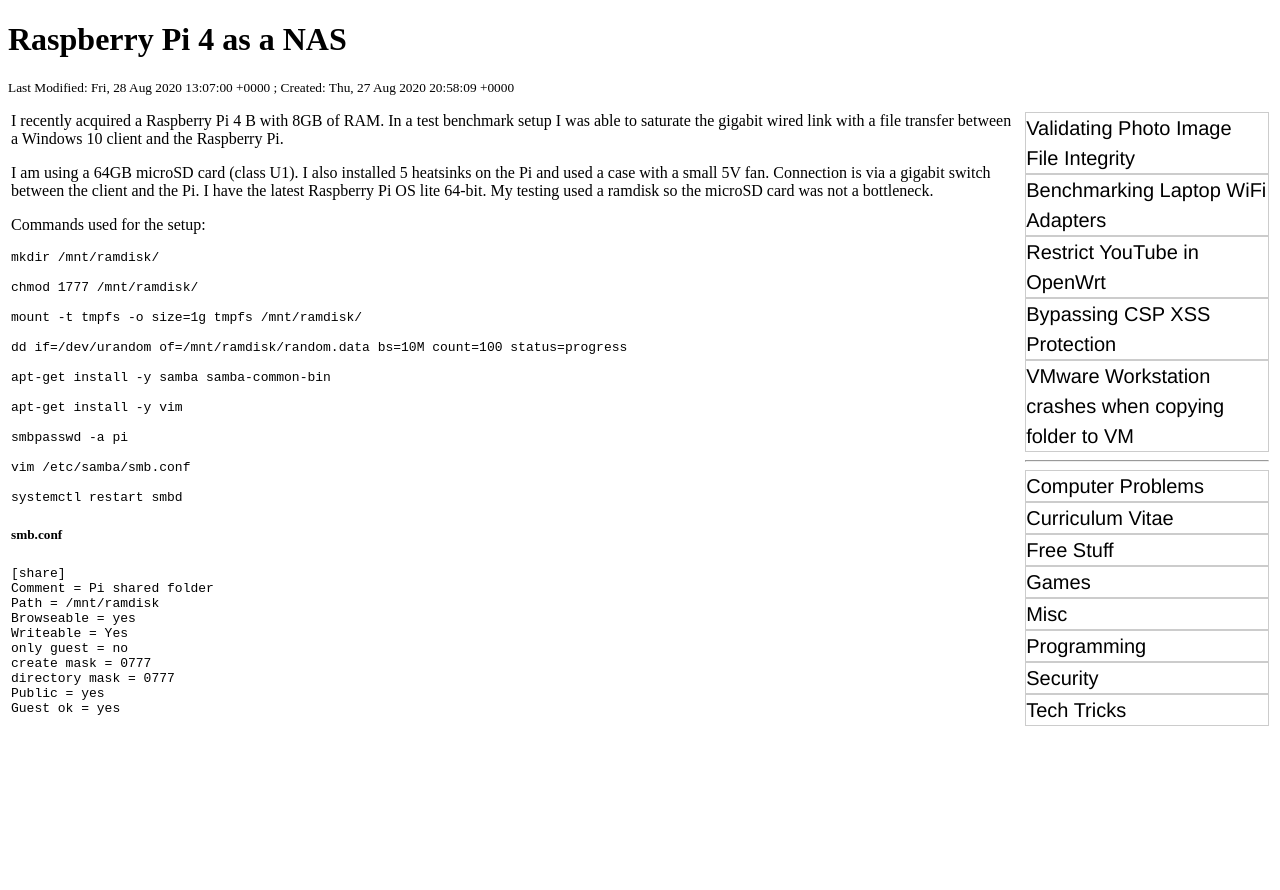
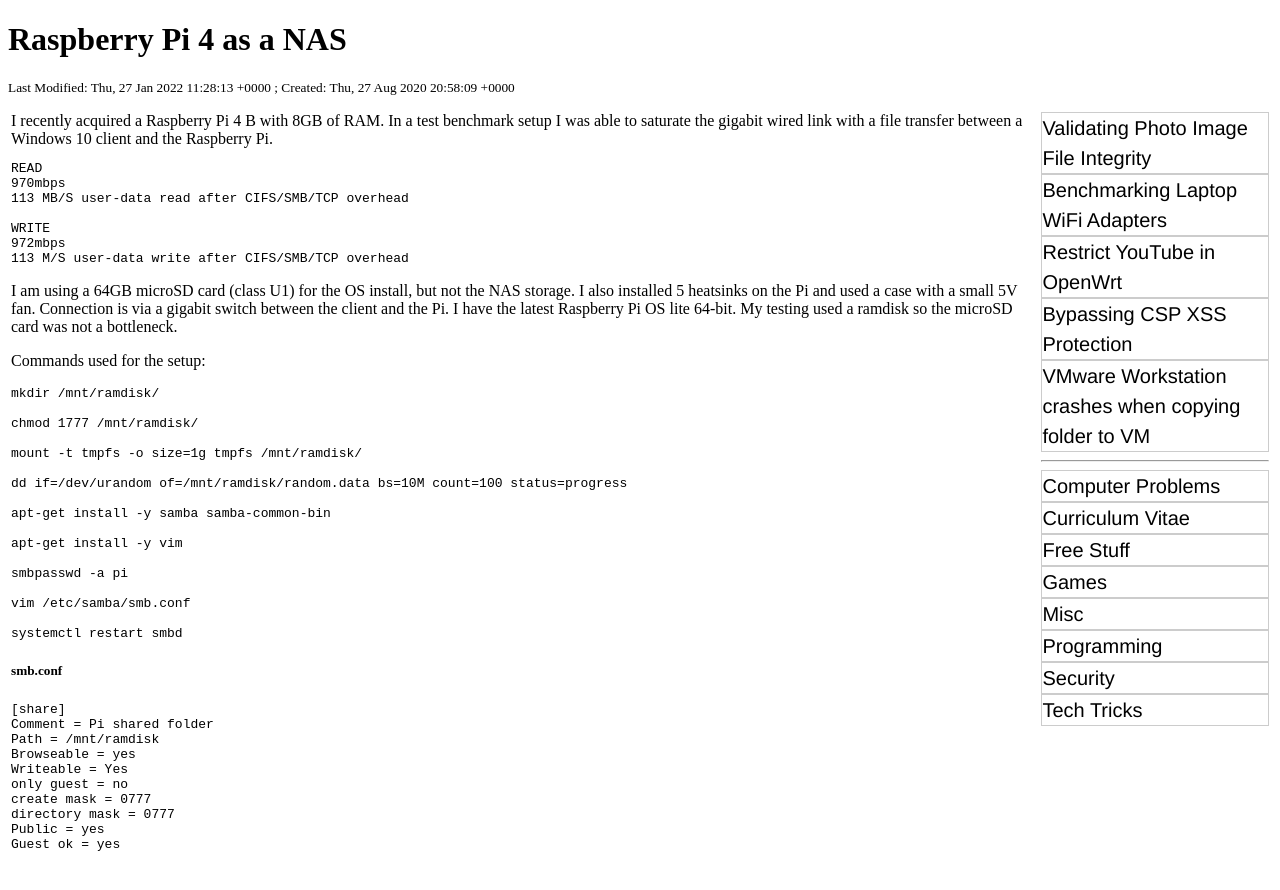
Before and after one commit to rbeede/rbeede.github.io, a Jekyll site: the page built from _posts/2020-08-27-raspberry-pi-4-as-nas.html, in a window 1280 px wide. Shown: the top 890 px of the page. Built offline with Jekyll 4.4.1, drawn with Linux system fonts in a browser that asks for light colours.

Commit message:
Added benchmark info to Rasp PI NAS post

```diff
--- a/_posts/2020-08-27-raspberry-pi-4-as-nas.html
+++ b/_posts/2020-08-27-raspberry-pi-4-as-nas.html
@@ -1,14 +1,23 @@
 ---
 creation_epoch: 1598561889
-lastmod_epoch: 1598620020
+lastmod_epoch: 1643282893
 categories: ['Misc']
 title: Raspberry Pi 4 as a NAS
 ---
 
 I recently acquired a Raspberry Pi 4 B with 8GB of RAM. In a test benchmark setup I was able to saturate the gigabit wired link with a file transfer between a Windows 10 client and the Raspberry Pi.
+<pre>
+READ
+970mbps
+113 MB/S user-data read after CIFS/SMB/TCP overhead
+
+WRITE
+972mbps
+113 M/S user-data write after CIFS/SMB/TCP overhead
+</pre>
 
 <p>
-I am using a 64GB microSD card (class U1). I also installed 5 heatsinks on the Pi and used a case with a small 5V fan. Connection is via a gigabit switch between the client and the Pi. I have the latest Raspberry Pi OS lite 64-bit. My testing used a ramdisk so the microSD card was not a bottleneck.
+I am using a 64GB microSD card (class U1) for the OS install, but not the NAS storage. I also installed 5 heatsinks on the Pi and used a case with a small 5V fan. Connection is via a gigabit switch between the client and the Pi. I have the latest Raspberry Pi OS lite 64-bit. My testing used a ramdisk so the microSD card was not a bottleneck.
 </p
 
 <p>
```
